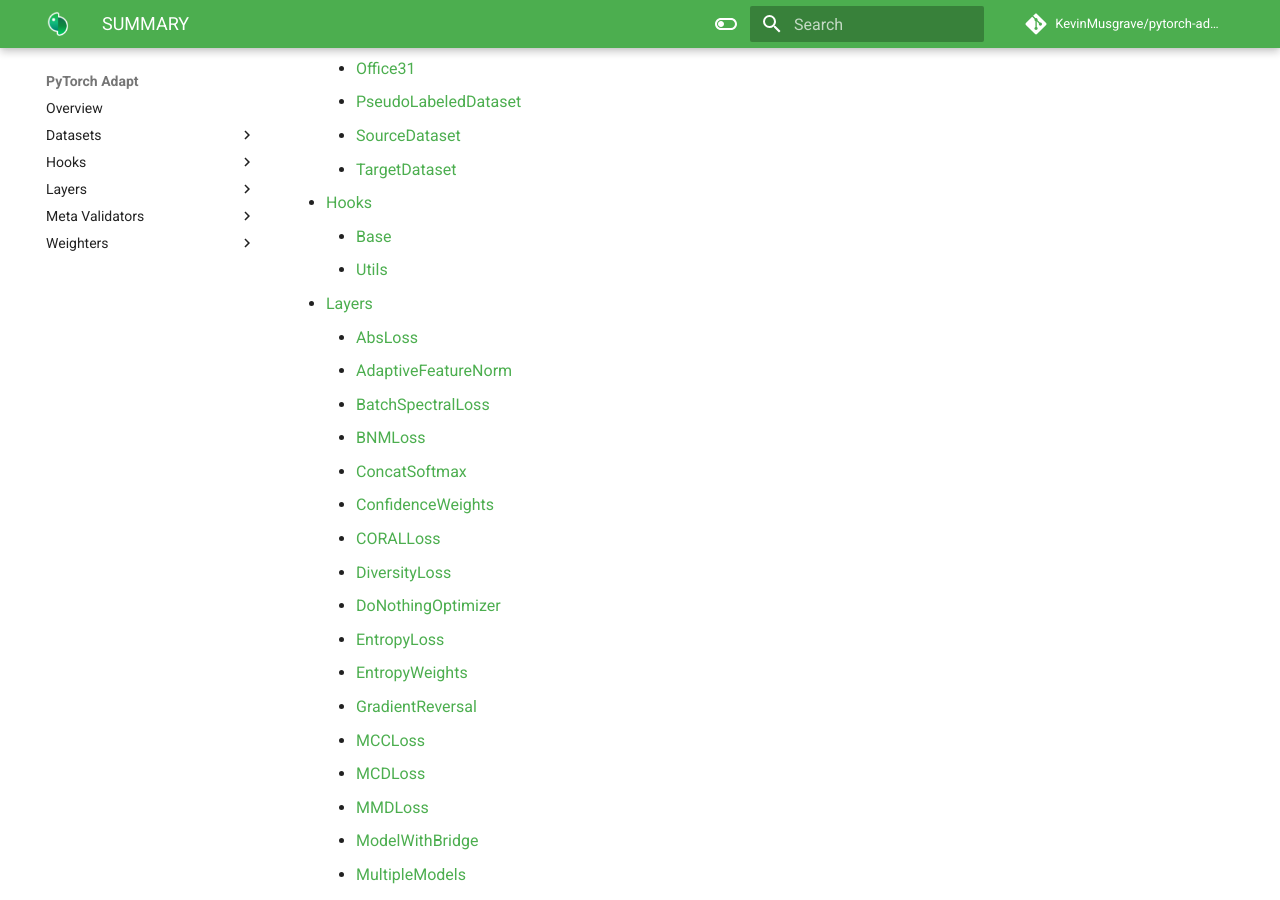
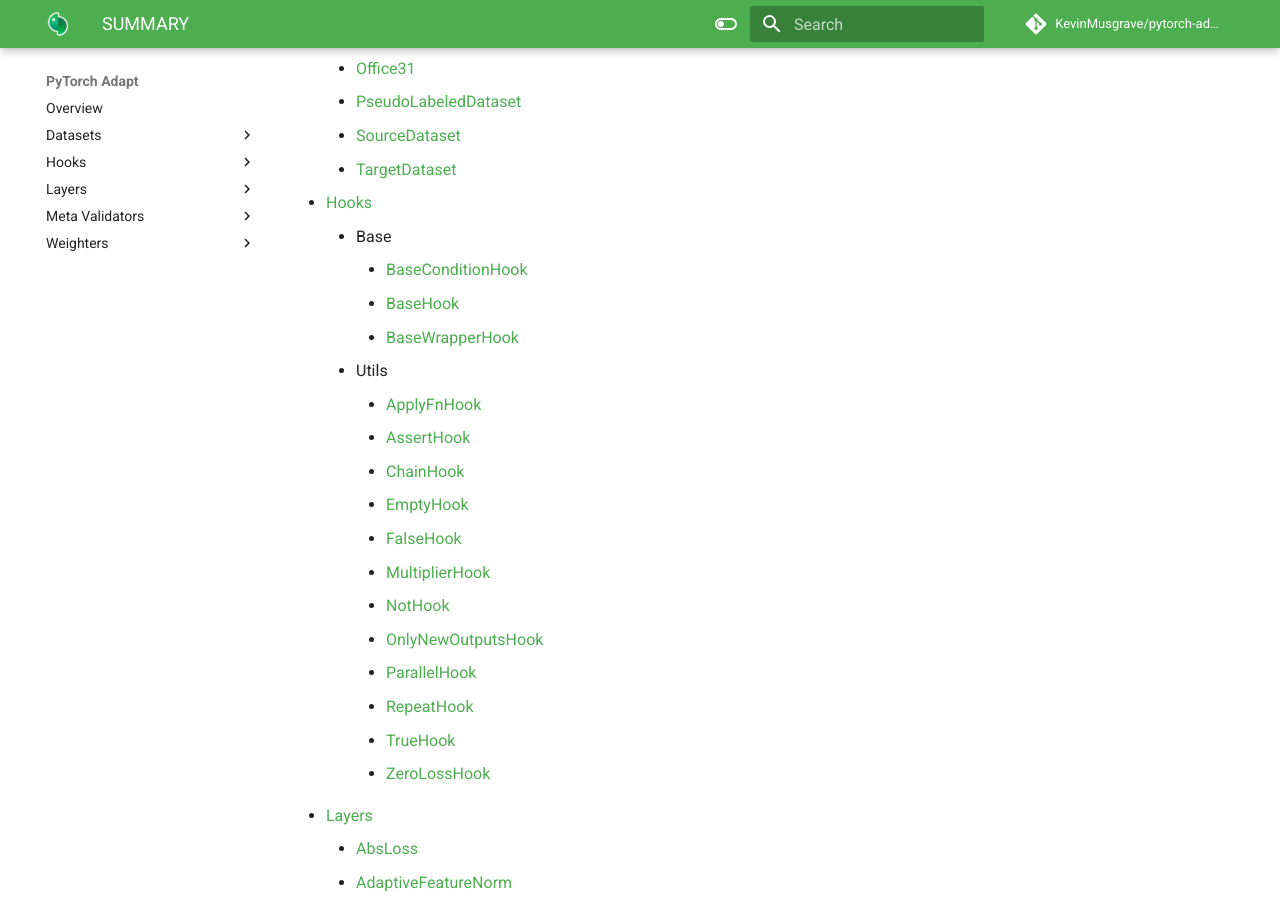
Before and after one commit to KevinMusgrave/pytorch-adapt, an MkDocs documentation site: the page built from docs/SUMMARY.md, in a window 1280 px wide and 900 px high, scrolled down 359 px. Built offline with MkDocs 1.6.1 and Material for MkDocs 9.7.7, drawn with Linux system fonts in a browser that asks for light colours; comment, search, counter and statistics services are not loaded.

Commit message:
Separated the docs for hooks

```diff
--- a/docs/SUMMARY.md
+++ b/docs/SUMMARY.md
@@ -10,8 +10,23 @@
     - [SourceDataset](datasets/source_dataset.md)
     - [TargetDataset](datasets/target_dataset.md)
 - [Hooks](hooks/index.md)
-    - [Base](hooks/base.md)
-    - [Utils](hooks/utils.md)
+    - Base
+        - [BaseConditionHook](hooks/base/base_condition_hook.md)
+        - [BaseHook](hooks/base/base_hook.md)
+        - [BaseWrapperHook](hooks/base/base_wrapper_hook.md)
+    - Utils
+        - [ApplyFnHook](hooks/utils/apply_fn_hook.md)
+        - [AssertHook](hooks/utils/assert_hook.md)
+        - [ChainHook](hooks/utils/chain_hook.md)
+        - [EmptyHook](hooks/utils/empty_hook.md)
+        - [FalseHook](hooks/utils/false_hook.md)
+        - [MultiplierHook](hooks/utils/multiplier_hook.md)
+        - [NotHook](hooks/utils/not_hook.md)
+        - [OnlyNewOutputsHook](hooks/utils/only_new_outputs_hook.md)
+        - [ParallelHook](hooks/utils/parallel_hook.md)
+        - [RepeatHook](hooks/utils/repeat_hook.md)
+        - [TrueHook](hooks/utils/true_hook.md)
+        - [ZeroLossHook](hooks/utils/zero_loss_hook.md)
 - [Layers](layers/index.md)
     - [AbsLoss](layers/abs_loss.md)
     - [AdaptiveFeatureNorm](layers/adaptive_feature_norm.md)
```
Also changed, not shown: docs/hooks/base.md (deleted, +0 -1 lines), docs/hooks/base/base_condition_hook.md (added, +4 -0 lines), docs/hooks/base/base_hook.md (added, +4 -0 lines), docs/hooks/base/base_wrapper_hook.md (added, +4 -0 lines), docs/hooks/utils.md (deleted, +0 -1 lines), docs/hooks/utils/apply_fn_hook.md (added, +4 -0 lines), docs/hooks/utils/assert_hook.md (added, +4 -0 lines), docs/hooks/utils/chain_hook.md (added, +4 -0 lines), docs/hooks/utils/empty_hook.md (added, +4 -0 lines), docs/hooks/utils/false_hook.md (added, +4 -0 lines), docs/hooks/utils/multiplier_hook.md (added, +4 -0 lines), docs/hooks/utils/not_hook.md (added, +4 -0 lines), docs/hooks/utils/only_new_outputs_hook.md (added, +4 -0 lines), docs/hooks/utils/parallel_hook.md (added, +4 -0 lines), 3 more files.
